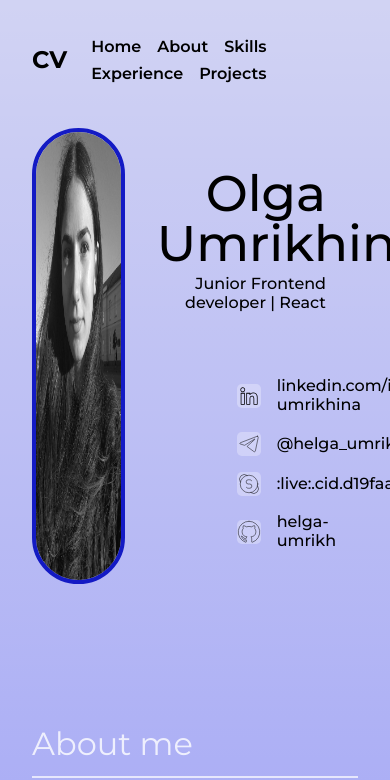
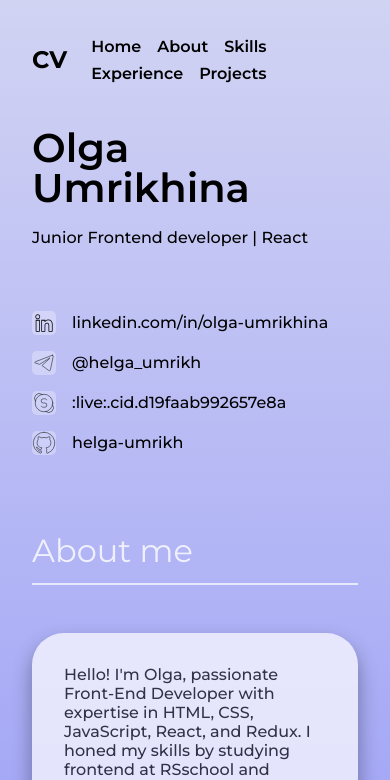
Before and after one commit to helga-umrikh/CV, a plain HTML site: page index.html in a window 390 px wide. Shown: the top 780 px of the page. Drawn offline with Linux system fonts and the light colour scheme; a script that the page names is missing.

Commit message:
fix: positioning in main block for all screen sizes

```diff
--- a/style.css
+++ b/style.css
@@ -147,10 +147,11 @@ body {
 
 .main-block__title-container {
     margin-bottom: 4em;
+    padding: 0 0 0 10%;
 }
 
 .main-block__title {
-    text-align: right;
+    text-align: left;
     margin: 0.5em 0 0.1em 0;
 }
 
@@ -160,7 +161,8 @@ body {
 }
 
 .main-block__subtitle {
-    text-align: right;
+    text-align: left;
+    padding: 0 0 0 6%;
 }
 
 .subtitle {
@@ -178,7 +180,7 @@ body {
 }
 
 .main-block__contacts {
-    padding-left: 5em;
+    padding-left: 15%;
 }
 
 .contacts__item {
@@ -270,7 +272,7 @@ body {
 
 .skills__el-container {
     display: flex;
-    display: row;
+    flex-direction: row;
     justify-content: space-evenly;
     flex-wrap: wrap;
 }
@@ -523,7 +525,7 @@ body {
 @media (max-width: 1024px) {
 }
 
-@media (max-width: 767px) {
+@media (max-width: 935px) {
     .header__logo {
         margin: 0 1em 0 0;
     }
@@ -531,4 +533,52 @@ body {
     .menu__item:not(:last-child) {
         margin: 0px 1em 0px 0px;
     }
+
+    .main-block {
+        margin-bottom: 3em;
+    }
+
+    .main-block__content {
+        padding: 0;
+    }
+
+    .title {
+        font-size: 1.5em;
+        font-weight: 600;
+    }
 }
+
+
+@media screen and (max-width: 690px) {
+    .title {
+        font-size: 2.5em;
+    }
+
+    .main-block {
+        margin-bottom: 3em;
+    }
+
+    .main-block__profile-photo {
+        display: none;
+    }
+
+    .main-block__title-container {
+        padding: 0;
+    }
+
+    .main-block__title {
+        margin: 0 0 0.5em 0;
+    }
+
+    .main-block__subtitle {
+        padding: 0;
+    }
+
+    .main-block__contacts {
+        padding: 0;
+    }
+
+    .experience__el-container {
+        flex-direction: column;
+    }
+}
```
